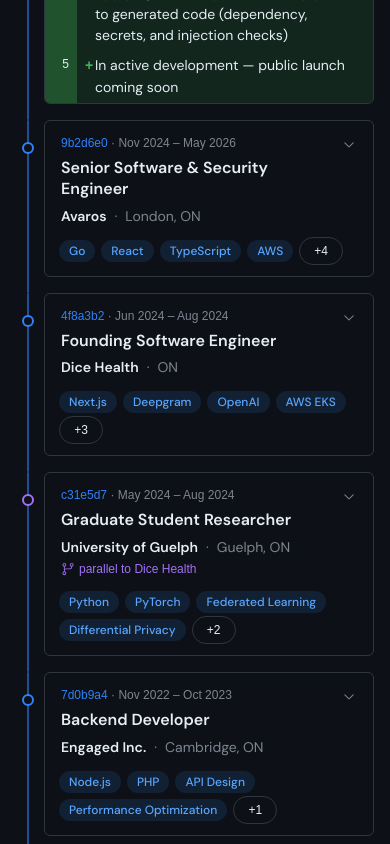
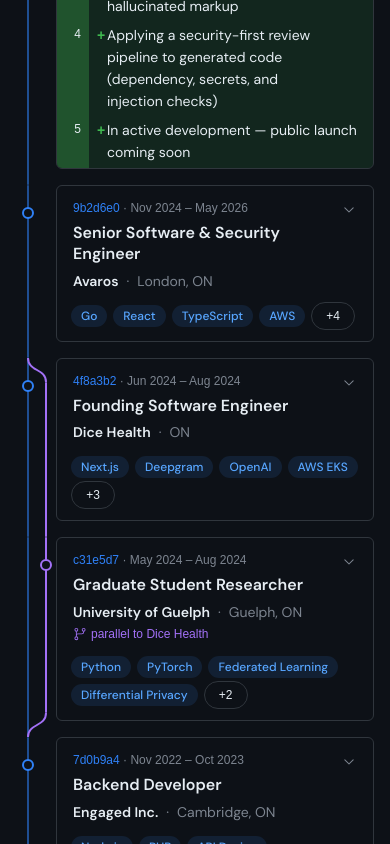
Before and after one commit to ronnie-1947/portfolio, a Next.js app: page / in a window 390 px wide. Shown: the part 2680-3524 px from the top of the page. Built offline with nearby package versions, Linux system fonts and the light colour scheme; a web font is replaced by a local one.

Commit message:
💄 style: draw the experience side branches on phones too instead of a single line

```diff
--- a/src/app/components/ExperienceSection.tsx
+++ b/src/app/components/ExperienceSection.tsx
@@ -28,7 +28,7 @@
       className="rb-band-fade rb-band-pad relative text-ink"
     >
       <Container>
-        <div className="mx-auto max-w-[1100px]">
+        <div className="mx-auto max-w-275">
           <CommitGraph heading={<SectionHeading anchor="experience" title="Experience" command="git log --graph career" prompt />} commits={commits} />
         </div>
       </Container>
--- a/src/app/components/client/CommitItem.tsx
+++ b/src/app/components/client/CommitItem.tsx
@@ -12,7 +12,7 @@
   location: string;
   period: string;
   badge?: string;
-  // Side-branch role (tablet up draws it on a second lane) and the role it ran beside.
+  // Side-branch role (drawn on a second lane) and the role it ran beside.
   branch: boolean;
   parallelTo?: string;
   // The entry right above a side branch, where that branch forks off.
@@ -35,6 +35,8 @@
 // Phones show four tags and a "+N" toggle under the header; wider screens show them all inside it.
 const PHONE_TAG_LIMIT = 4;
 const LANE_LINE = "absolute w-0.5 rounded-[1px]";
+// Side-branch lane x: centred at 30px on phones, 36px from tablet up.
+const BRANCH_LANE = "left-[29px] md:left-[35px]";
 
 /** One role in the `git log --graph`: graph lanes on the left, an expandable "diff" card on the right. */
 export default function CommitItem({ commit: c, head, first, last, open, tagsOpen, onToggle, onToggleTags }: CommitItemProps) {
@@ -43,34 +45,31 @@
   const diffId = `diff-${c.id}`;
 
   return (
-    <li className={`relative pl-7 md:pl-14 ${last ? "" : "pb-4"}`}>
-      {/* Phone: a single lane. */}
-      <span
-        aria-hidden="true"
-        className={`rb-graph-main ${LANE_LINE} left-[11px] md:hidden ${first ? "top-[30px]" : "top-0"} ${last ? "h-[30px]" : "bottom-0"}`}
-      />
-      {/* Tablet up: main lane, plus the side branch forking off and merging back. */}
-      <span aria-hidden="true" className={`rb-graph-main ${LANE_LINE} bottom-0 left-[11px] hidden md:block ${first ? "top-[30px]" : "top-0"}`} />
+    <li className={`relative pl-10 md:pl-14 ${last ? "" : "pb-4"}`}>
+      {/* Main lane, plus the side branch forking off and merging back (tighter lane spacing on phones). */}
+      <span aria-hidden="true" className={`rb-graph-main ${LANE_LINE} bottom-0 left-[11px] ${first ? "top-[30px]" : "top-0"}`} />
       {c.forksBranch && (
         <>
-          <svg aria-hidden="true" width="56" height="24" viewBox="0 0 56 24" className="absolute top-0 left-0 hidden md:block">
-            <path d="M12 0 C12 14 36 10 36 24" fill="none" strokeWidth="2" className="stroke-done" />
+          <svg aria-hidden="true" width="56" height="24" viewBox="0 0 56 24" className="absolute top-0 left-0">
+            <path d="M12 0 C12 14 30 10 30 24" fill="none" strokeWidth="2" className="stroke-done md:hidden" />
+            <path d="M12 0 C12 14 36 10 36 24" fill="none" strokeWidth="2" className="stroke-done max-md:hidden" />
           </svg>
-          <span aria-hidden="true" className={`${LANE_LINE} top-6 bottom-0 left-[35px] hidden bg-done md:block`} />
+          <span aria-hidden="true" className={`${LANE_LINE} ${BRANCH_LANE} top-6 bottom-0 bg-done`} />
         </>
       )}
       {c.branch && (
         <>
-          <span aria-hidden="true" className={`${LANE_LINE} top-0 bottom-6 left-[35px] hidden bg-done md:block`} />
-          <svg aria-hidden="true" width="56" height="24" viewBox="0 0 56 24" className="absolute bottom-0 left-0 hidden md:block">
-            <path d="M36 0 C36 14 12 10 12 24" fill="none" strokeWidth="2" className="stroke-done" />
+          <span aria-hidden="true" className={`${LANE_LINE} ${BRANCH_LANE} top-0 bottom-6 bg-done`} />
+          <svg aria-hidden="true" width="56" height="24" viewBox="0 0 56 24" className="absolute bottom-0 left-0">
+            <path d="M30 0 C30 14 12 10 12 24" fill="none" strokeWidth="2" className="stroke-done md:hidden" />
+            <path d="M36 0 C36 14 12 10 12 24" fill="none" strokeWidth="2" className="stroke-done max-md:hidden" />
           </svg>
         </>
       )}
       {last && (
         <span
           aria-hidden="true"
-          className="absolute -bottom-[5px] left-[7px] hidden size-2.5 rounded-full border-2 border-[color-mix(in_srgb,var(--rb-ac)_55%,transparent)] bg-canvas md:block"
+          className="absolute -bottom-[5px] left-[7px] size-2.5 rounded-full border-2 border-[color-mix(in_srgb,var(--rb-ac)_55%,transparent)] bg-canvas"
         />
       )}
       <span
@@ -79,7 +78,7 @@
         className={`rb-graph-node absolute z-3 rounded-full border-2 ${
           head
             ? "rb-graph-head top-5 left-1 size-4 border-accent bg-accent"
-            : `top-[22px] left-1.5 size-3 bg-canvas ${c.branch ? "border-done md:left-[30px]" : "border-accent"}`
+            : `top-[22px] size-3 bg-canvas ${c.branch ? "border-done left-6 md:left-[30px]" : "border-accent left-1.5"}`
         }`}
       />
 
```
